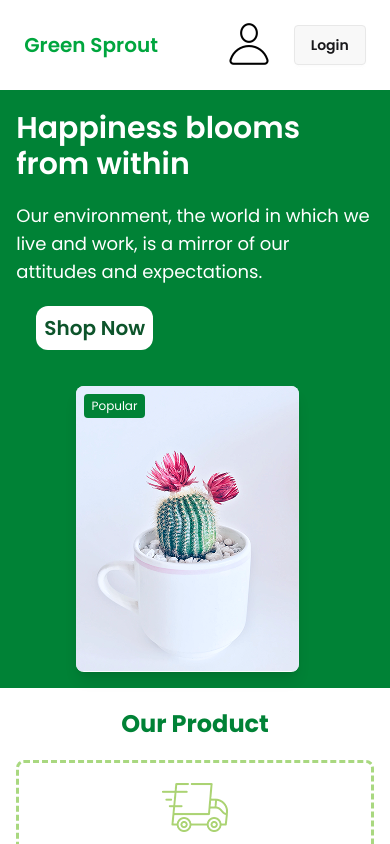
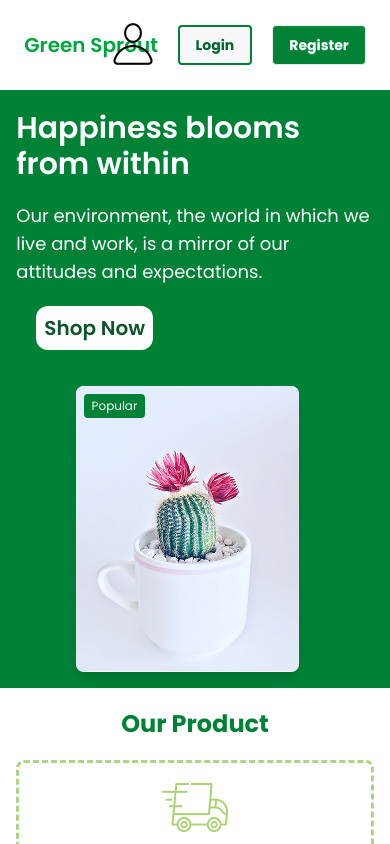
Before and after one commit to rimpakasundi07/Green-Sprout-09, a React (Vite) app: page / in a window 390 px wide. Shown: the top 844 px of the page. Built offline with nearby package versions, Linux system fonts and the light colour scheme.

Commit message:
Add responsive navbar with React Router links and user profile image

```diff
--- /dev/null
+++ b/src/components/Footer/Footer.jsx
@@ -0,0 +1,7 @@
+import React from "react";
+
+const Footer = () => {
+  return <div></div>;
+};
+
+export default Footer;
--- a/src/components/Navbar/Navbar.jsx
+++ b/src/components/Navbar/Navbar.jsx
@@ -31,7 +31,14 @@ const Navbar = () => {
         <div className="navbar-end gap-5 items-center ">
           <img src={userImg} alt="" />
           <Link to={`/auth/login`}>
-            <button className="btn">Login</button>
+            <button className="btn border-2 font-bold border-green-700 text-green-800">
+              Login
+            </button>
+          </Link>
+          <Link to={`/auth/register`}>
+            <button className="btn text-white  font-bold bg-green-700">
+              Register
+            </button>
           </Link>
         </div>
       </div>
--- a/src/pages/Root/Root.jsx
+++ b/src/pages/Root/Root.jsx
@@ -1,6 +1,7 @@
 import React from "react";
 import Navbar from "../../components/Navbar/Navbar";
 import { Outlet } from "react-router";
+import Footer from "../../components/Footer/Footer";
 
 const Root = () => {
   return (
```
